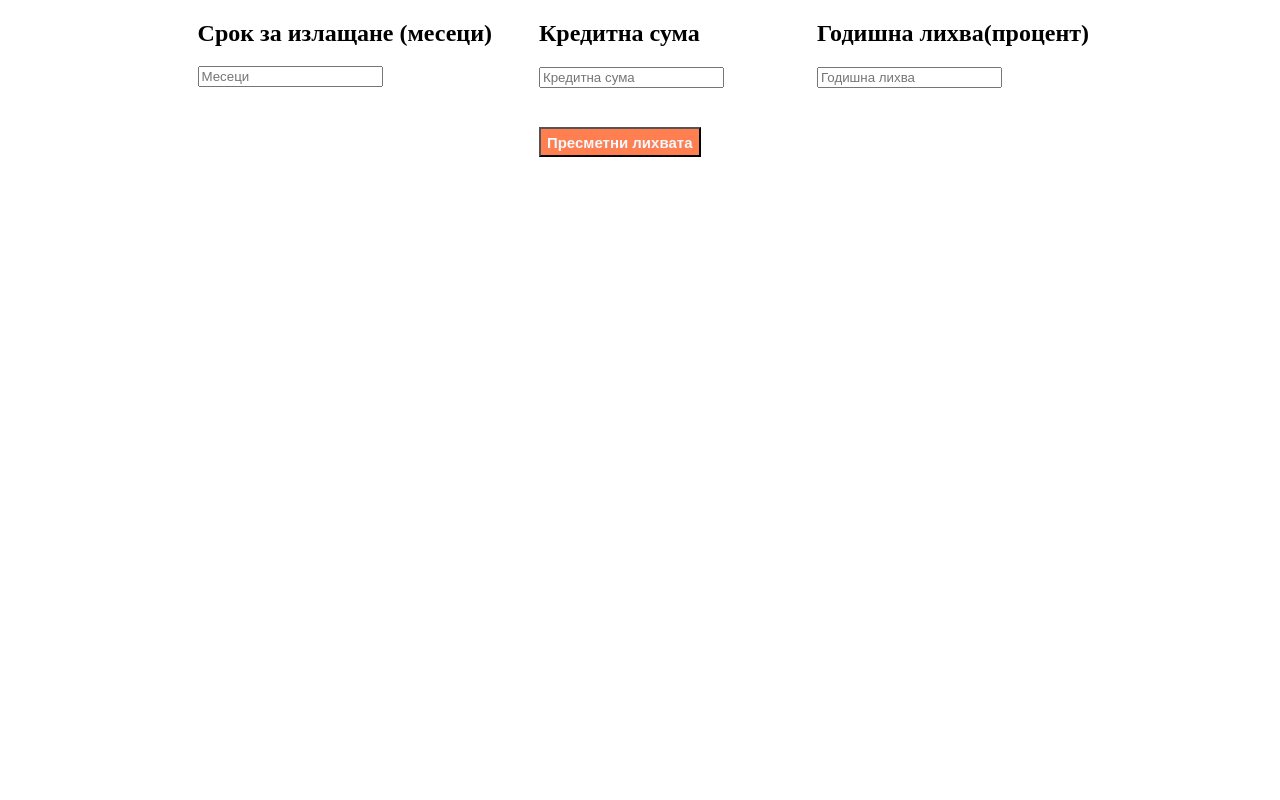
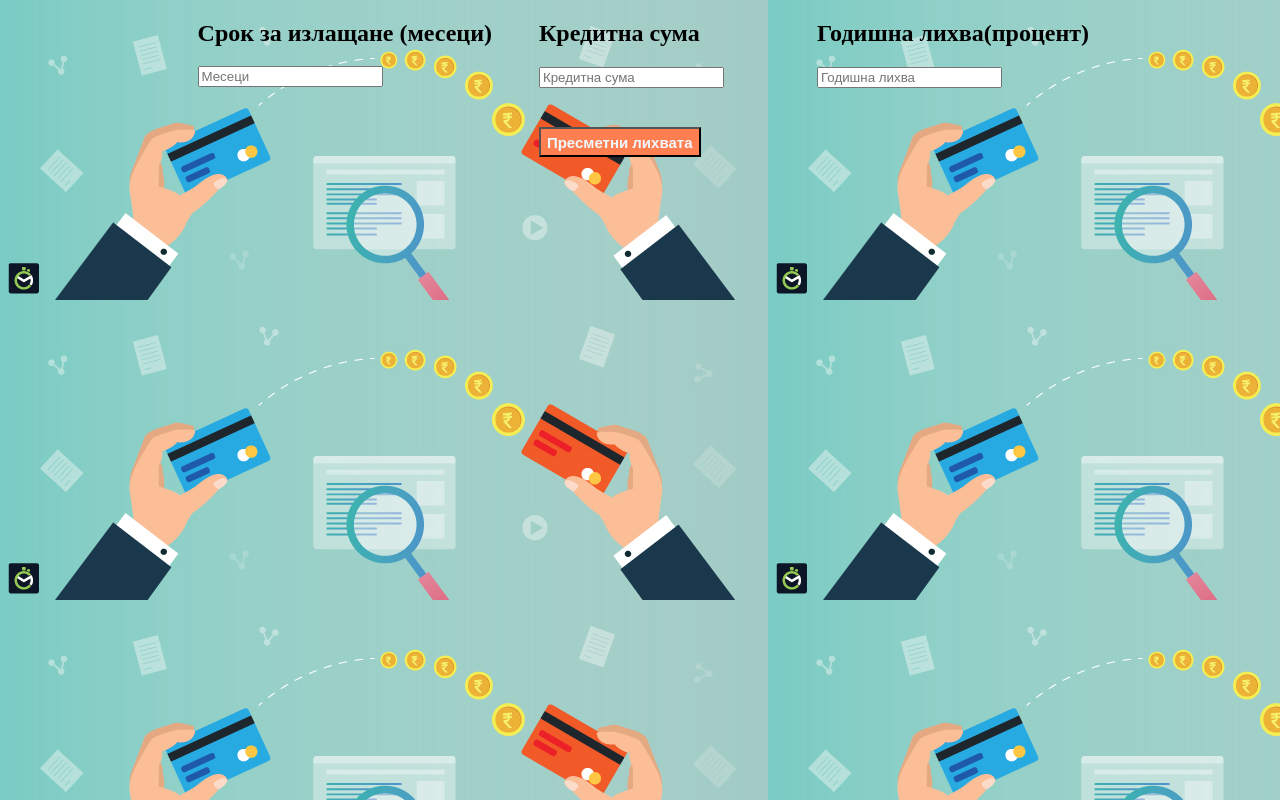
Before and after one commit to Tivanov99/JS-Application, a plain HTML site: page CreditCalculator/index.html in a window 1280 px wide. Drawn offline with Linux system fonts and the light colour scheme.

Commit message:
Add new images

```diff
--- a/CreditCalculator/index.html
+++ b/CreditCalculator/index.html
@@ -7,7 +7,7 @@
     <title>Document</title>
     <link rel="stylesheet" href="style.css">
 </head>
-<body>
+<body class="site-scc">
     <div class="credit-value">
         <h2>Кредитна сума</h2>
         <input type="number" id="Price" placeholder="Кредитна сума">
--- a/CreditCalculator/style.css
+++ b/CreditCalculator/style.css
@@ -25,3 +25,6 @@
 .result-place{
     margin-top: 25px;
 }
+body {
+    background-image: url('credit2.jpg');
+}
```
Also changed, not shown: CreditCalculator/credit2.jpg (added).
